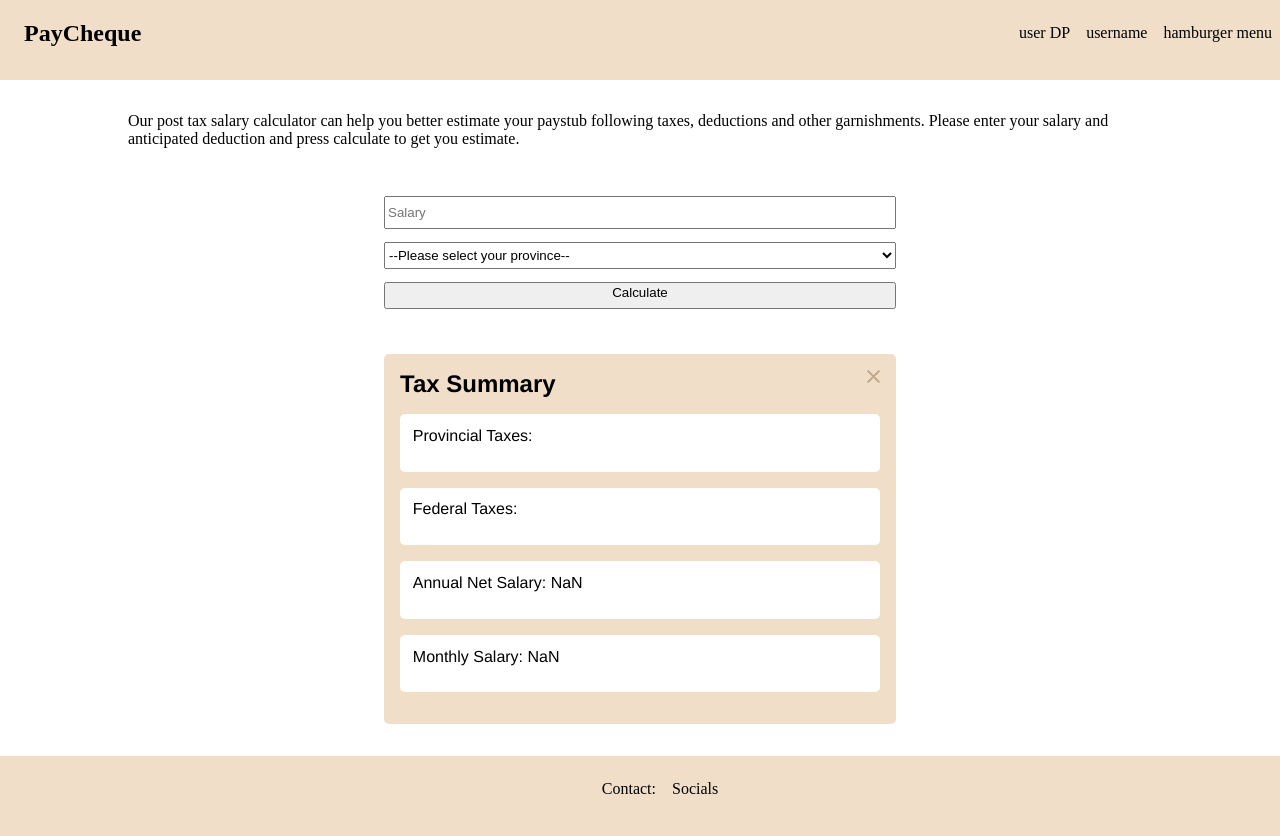
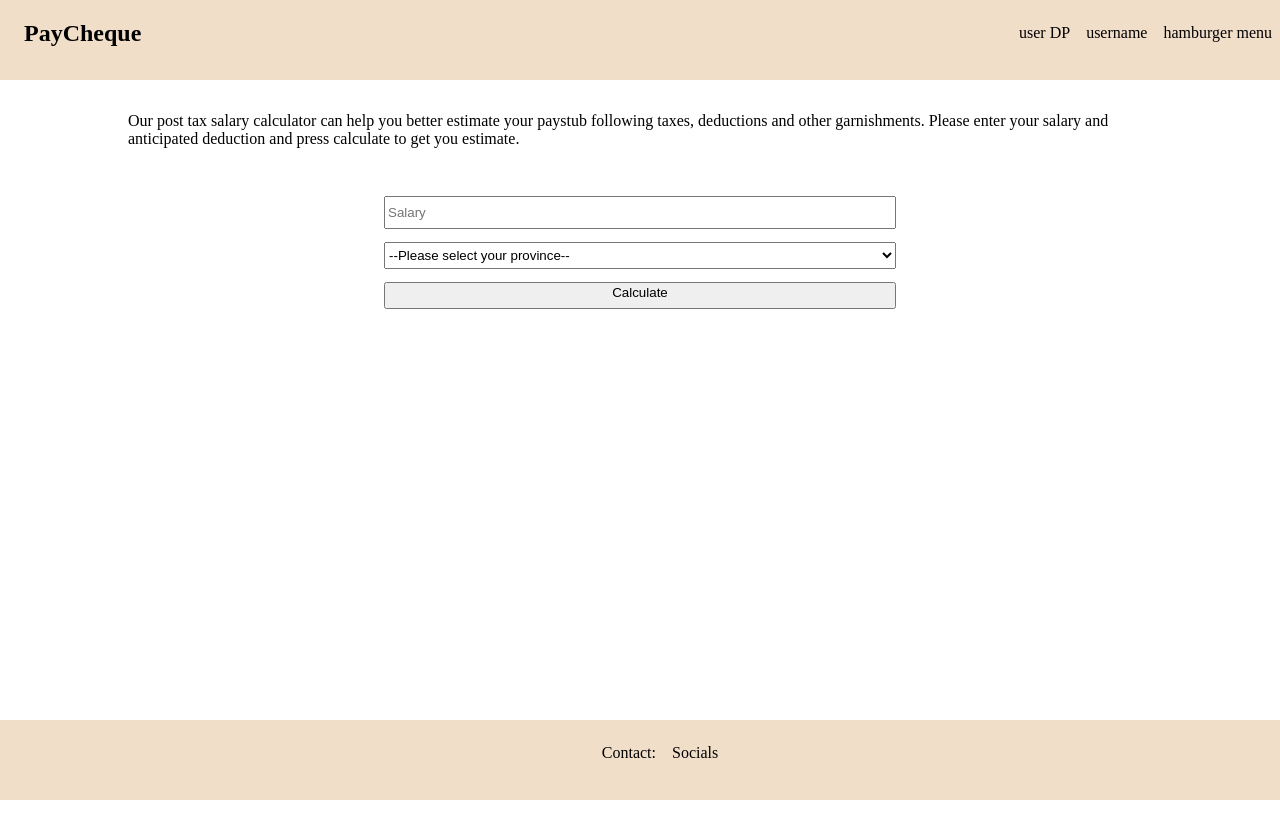
Before and after one commit to Jevaughn-W/Paycheque, a React (Create React App) app: page / in a window 1280 px wide. After the commit the page ends 800 px from the top, so only its background shows below. Built offline with nearby package versions, Linux system fonts and the light colour scheme.

Commit message:
Add state to handle input and results component

```diff
--- a/src/components/form/index.jsx
+++ b/src/components/form/index.jsx
@@ -24,6 +24,7 @@ const provinceList = provinces.map((province, index) => {
 export default function Form() {
 
   const [salaryForm, setSalaryForm] = useState({"Salary": 0, "Province": null});
+  const [mode, setMode] = useState("INPUT");
 
   // Function to create a controlled component with multiple components
   const handleUserInput = (event)=> {
@@ -39,14 +40,17 @@ export default function Form() {
     let federalTax = calculateTax( federalSalaryTiers, federalTaxTiers, salaryForm.Salary);
 
     setSalaryForm(prev => ({...prev, provincialTax, federalTax}));
-    // console.log("salaryForm", salaryForm);
-    // console.log("Provincial Tax", provincialTax);
-    // console.log("Federal Tax", federalTax);
+    setMode("SHOW");
+  };
+
+  // Function to handle closing results component
+  const onClose = ()=> {
+    setMode("INPUT");
   };
 
   return (
     <section className="userInput">
-      <form>
+      {mode === "INPUT" && <form>
         <input
           type="text"
           name="Salary"
@@ -63,8 +67,8 @@ export default function Form() {
           {provinceList}
         </select>
         <button onClick={event => handleCalculation(event)}>Calculate</button>
-      </form>
-      <ShowCalculation state={salaryForm}/>
+      </form>}
+      {mode === "SHOW" && <ShowCalculation state={salaryForm} cancel={onClose}/>}
     </section>
   )
 
```
